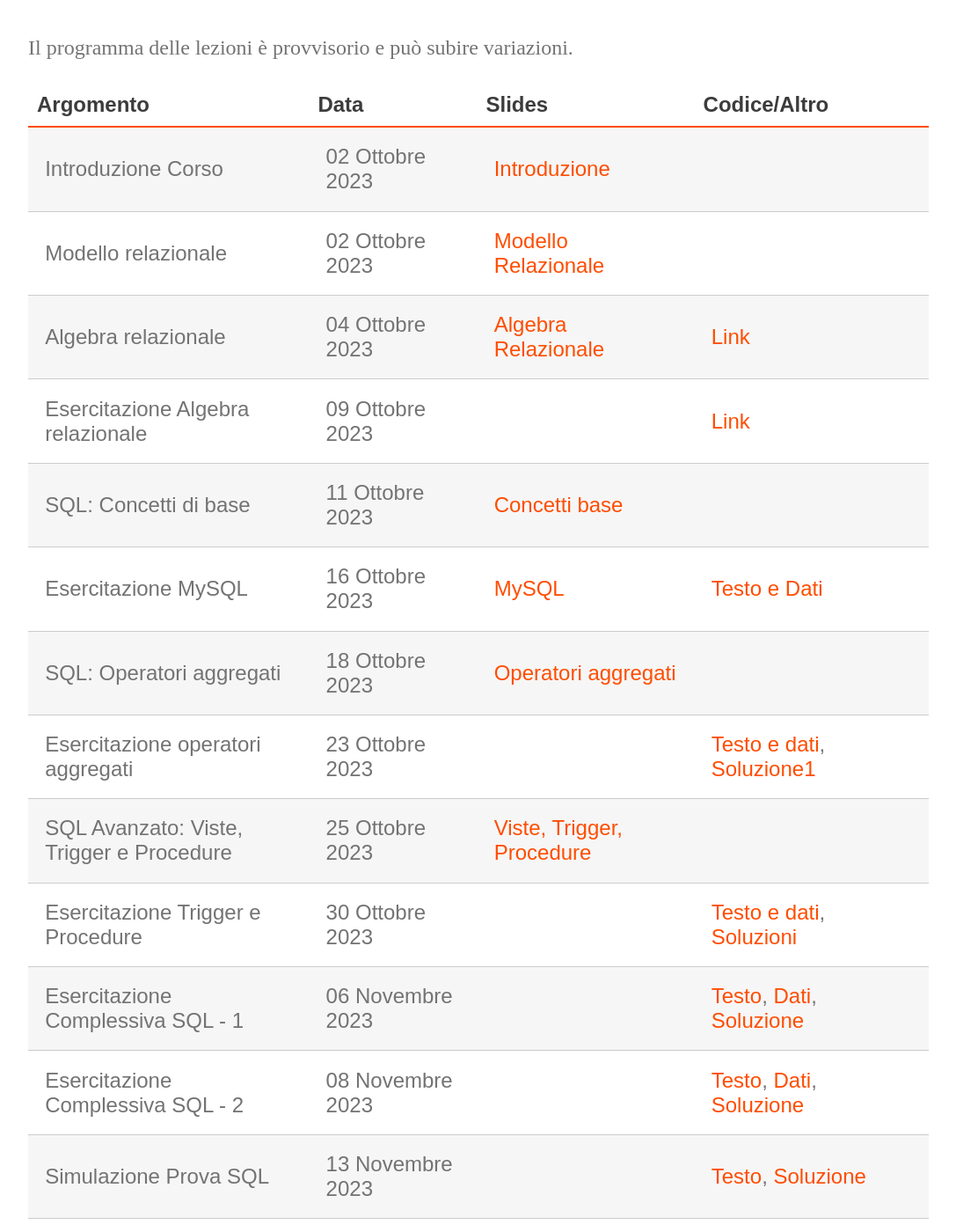
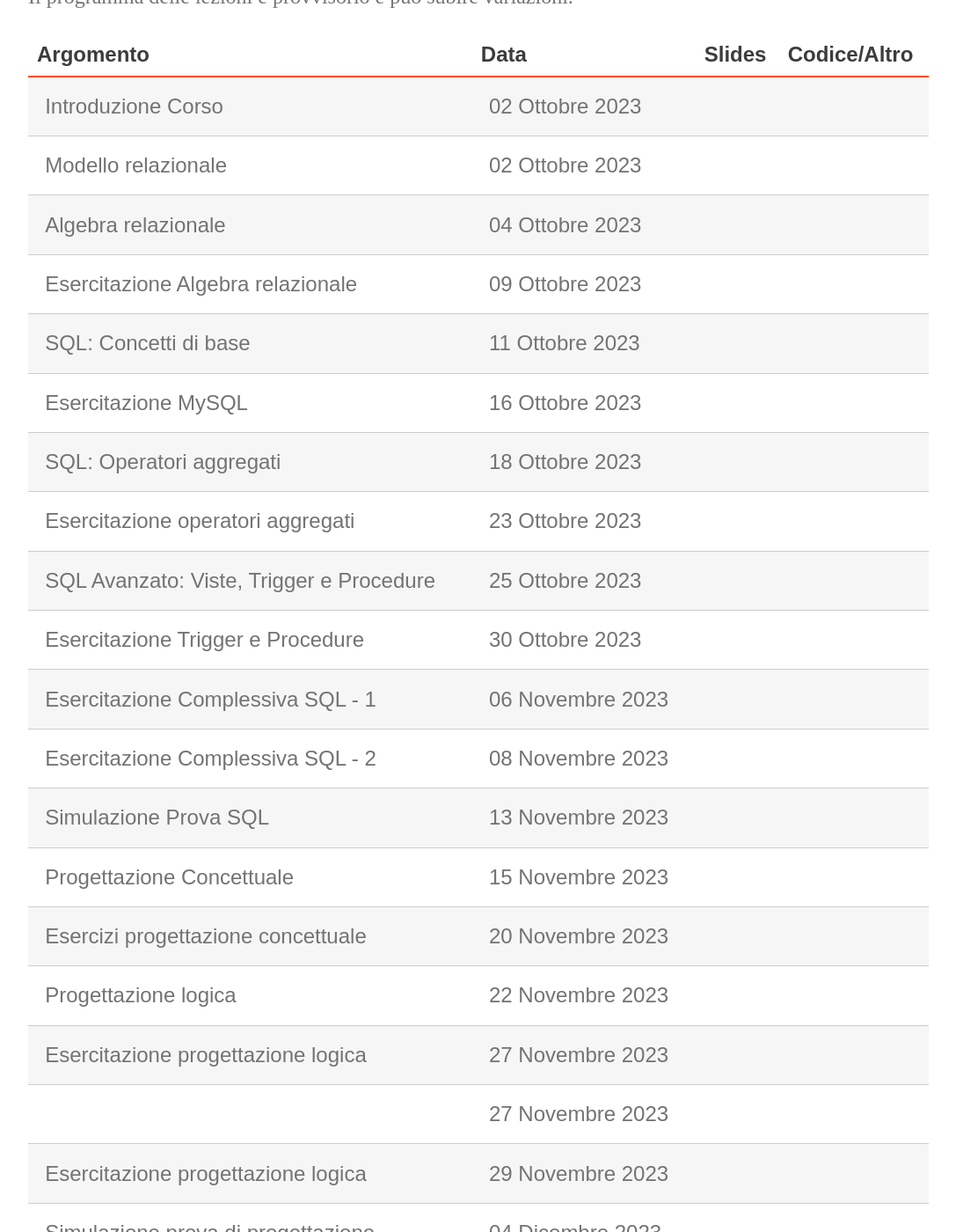
Before and after one commit to perceivelab/db-fo-24, a Jekyll site: the page built from index.md, in a window 1280 px wide and 1400 px high, scrolled down 789 px. Shown: the whole window at 88% size, without its empty margins (96-1183 px from the left). Built offline with Jekyll 4.4.1, drawn with Linux system fonts in a browser that asks for light colours; some of the changed text lies outside the part shown.

Commit message:
Sistemato orario, tolti link lezioni

```diff
--- a/index.md
+++ b/index.md
@@ -26,28 +24,28 @@ Il programma delle lezioni è provvisorio e può subire variazioni.
 
 | Argomento                                 | Data             | Slides                          | Codice/Altro      |
 |-------------------------------------------|------------------|-------------------------------  |-------------|
-| Introduzione Corso                        | 02 Ottobre 2023  | [Introduzione](https://drive.google.com/file/d/1KtSaHITI6GnDuYwRCe-DF-SoIapIVNci/view?usp=sharing)              |             |
-| Modello relazionale                       | 02 Ottobre 2023  | [Modello Relazionale](https://drive.google.com/file/d/15EaCh1d7VxnKTfylcErryjHwbERGk1Qo/view?usp=sharing)        |             |
-| Algebra relazionale                       | 04 Ottobre 2023  | [Algebra Relazionale](https://drive.google.com/file/d/1A-qmts9eQMoQPqdN6f6_j1QWPLIntvNc/view?usp=sharing)       |      [Link](https://drive.google.com/file/d/1xhLANQBfE-IPZenv5l__r-LpDB_vGVbi/view?usp=sharing)  |
-| Esercitazione Algebra relazionale         | 09 Ottobre 2023  |    |      [Link](https://drive.google.com/file/d/1jGRLpZON_ydNYmKO80tpAFVwFnf0xMPU/view?usp=drive_link)  |
-| SQL: Concetti di base                     | 11 Ottobre 2023  | [Concetti base](https://drive.google.com/file/d/1fG6gzViO1lCwVUnOTlMy4aAFP1ebPNXA/view?usp=sharing)                        |             |
-| Esercitazione MySQL                       | 16 Ottobre 2023  | [MySQL](https://drive.google.com/file/d/1Pqm2TqSfBQXboEPyh3y2eGgEH5mt-PA7/view?usp=share_link)                        |   [Testo e Dati](https://drive.google.com/file/d/1i7J1amDr4M01sJzI3dO-i5pdI1dERq1H/view?usp=share_link)          |
-| SQL: Operatori aggregati                  | 18 Ottobre 2023  | [Operatori aggregati](https://drive.google.com/file/d/1A4mCEehIwVzy1upPbaMFVsH7opPb6-3o/view?usp=sharing)                        |             |
-| Esercitazione operatori aggregati         | 23 Ottobre 2023  | | [Testo e dati](https://drive.google.com/file/d/1G4ahE5VfEiN24muC71vMFQ-5_-l-DOiC/view?usp=sharing), [Soluzione1](https://drive.google.com/file/d/1spNlz6uf3L99u0WcApaVwyBlIPntX-hm/view?usp=sharing)                        |          |
-| SQL Avanzato: Viste, Trigger e Procedure  | 25 Ottobre 2023  | [Viste, Trigger, Procedure](https://drive.google.com/file/d/1ozn-jZ9T1RyDab2dNy-xAMl50L3Jh-_p/view?usp=sharing)
-| Esercitazione  Trigger e Procedure        | 30 Ottobre 2023  | | [Testo e dati](https://drive.google.com/file/d/1ObvX1ge8y0DprSpLNIfv-BbeP2Fhrj-v/view?usp=sharing), [Soluzioni](https://drive.google.com/file/d/196iZq1glejybu-TEcTCswHY-MSgDI8o-/view?usp=sharing)                       |          |
-| Esercitazione  Complessiva SQL - 1        | 06 Novembre 2023 | | [Testo](https://drive.google.com/file/d/1Vojmmpwx2-9t_jbwWkKjqjVJo5rr1Fnf/view?usp=sharing), [Dati](https://drive.google.com/file/d/1h2KtBlItR-cOHQgV1PC1R31B9pLWum_K/view?usp=sharing), [Soluzione](https://drive.google.com/file/d/1ItkEegrrIM5Gz49Ez-mcWSxHH8kfjS9I/view?usp=sharing)                       |          |
-| Esercitazione  Complessiva SQL - 2        | 08 Novembre 2023 | | [Testo](https://drive.google.com/file/d/1WPOVOcOZfmL2bCSfOmE3OY0plZihMW4a/view?usp=sharing), [Dati](https://drive.google.com/file/d/1kL5wH4UwKUIlBE-qP2eeDdKiYSfla0zg/view?usp=sharing), [Soluzione](https://drive.google.com/file/d/1mWzBK8Ze0ExTDEkNfzd3d7Q6j5zTwVI9/view?usp=sharing)                       |          |
-| Simulazione Prova SQL                     | 13 Novembre 2023 | | [Testo](https://drive.google.com/file/d/1WwoIEp-ZXCdvkpyH_bOdL_NcqbSlScj3/view?usp=sharing), [Soluzione](https://drive.google.com/file/d/1RQFwUKqQqOzh9r09nkANdop1etKegJSS/view?usp=sharing) |
-| Progettazione Concettuale                 | 15 Novembre 2023 | [Progettazione Concettuale](https://drive.google.com/file/d/1T2qWYqu8RRHym9q3uZ5yKG5jCa4KesMx/view?usp=sharing) |  |
-| Esercizi progettazione concettuale        | 20 Novembre 2023 | [Testi esercizi](https://drive.google.com/file/d/1bumTEK2c8FPxLR13vt1b4YN0CYs2eGqG/view?usp=sharing) |  [Testo HMW](https://drive.google.com/file/d/1Zqa9cG7AU2IWQW-qrpkerJSD9imdf0Y9/view?usp=sharing)|
-| Progettazione logica                      | 22 Novembre 2023 | [Progettazione logica](https://drive.google.com/file/d/1EpZHqbGwYR_F4ZkJp-eD7WveW_3aOoeU/view?usp=sharing) | |
-| Esercitazione progettazione logica        | 27 Novembre 2023 | | [Testo1](https://drive.google.com/file/d/1QK_tr2etbt9YKdcQF2X5bS9tYZeZ_Siu/view?usp=sharing), [Soluzione1](https://drive.google.com/file/d/1xj8WvXiotBFhdqg26Pvjh9_fVahr4kpQ/view?usp=sharing) |
-|                                           | 27 Novembre 2023 | | [Testo2](https://drive.google.com/file/d/1rDVTvbkonUkjhh9WkvoY89yV-5_7dY9e/view?usp=sharing), [Soluzione2](https://drive.google.com/file/d/1gc-QkVkam_TYhIPCcYJZRGNXi7AO9X64/view?usp=sharing) |
-| Esercitazione progettazione logica        | 29 Novembre 2023 | | [Testo](https://drive.google.com/file/d/1J9mexl4fCIVR93trQCa3qXvpTJ8wZqru/view?usp=sharing), [Soluzione](https://drive.google.com/file/d/1Hzn0eQrJ4ur7ijeI7c1QDZ8xG0SrZ7yq/view?usp=sharing) |
-| Simulazione prova di progettazione        | 04 Dicembre 2023 | | [Testo](https://drive.google.com/file/d/1iI1n25r_GHPQzqKUQZtNYZrnV0JdoB15/view?usp=sharing), [Soluzione](https://drive.google.com/file/d/1K2atC5VFIMhi1tcf00qUGrVIDGg01ota/view?usp=sharing) |
-| Esecitazione progettazione logica         | 06 Dicembre 2023 | | [Testo](https://drive.google.com/file/d/1FxgOPBFh3eEDcDCXQEH9osvpgX-Ur4yd/view?usp=sharing), [Soluzione](https://drive.google.com/file/d/1ZusA9Ez7uIxkHEeSF-W_6OApwEnNth1c/view?usp=sharing) |
-| Esecitazione finale SQL                   | 13 Dicembre 2023 | | [Testo](https://drive.google.com/file/d/1lpLrrkaoQsGvxYY3WqWPZBjMwrovMOhX/view?usp=sharing), [Dati](https://drive.google.com/file/d/1dC_TwLnKpnBetiTC6StZD031chHjwUH1/view?usp=sharing), [Soluzione](https://drive.google.com/file/d/1mXuyo69WavNkJN2LiIrwZ3RuzKrXX-zY/view?usp=sharing) |
+| Introduzione Corso                        | 02 Ottobre 2023  |
+| Modello relazionale                       | 02 Ottobre 2023  |
+| Algebra relazionale                       | 04 Ottobre 2023  |
+| Esercitazione Algebra relazionale         | 09 Ottobre 2023  |
+| SQL: Concetti di base                     | 11 Ottobre 2023  |
+| Esercitazione MySQL                       | 16 Ottobre 2023  |
+| SQL: Operatori aggregati                  | 18 Ottobre 2023  |
+| Esercitazione operatori aggregati         | 23 Ottobre 2023  |
+| SQL Avanzato: Viste, Trigger e Procedure  | 25 Ottobre 2023  |
+| Esercitazione  Trigger e Procedure        | 30 Ottobre 2023  |
+| Esercitazione  Complessiva SQL - 1        | 06 Novembre 2023 |
+| Esercitazione  Complessiva SQL - 2        | 08 Novembre 2023 |
+| Simulazione Prova SQL                     | 13 Novembre 2023 |
+| Progettazione Concettuale                 | 15 Novembre 2023 |
+| Esercizi progettazione concettuale        | 20 Novembre 2023 |
+| Progettazione logica                      | 22 Novembre 2023 |
+| Esercitazione progettazione logica        | 27 Novembre 2023 |
+|                                           | 27 Novembre 2023 |
+| Esercitazione progettazione logica        | 29 Novembre 2023 |
+| Simulazione prova di progettazione        | 04 Dicembre 2023 |
+| Esecitazione progettazione logica         | 06 Dicembre 2023 |
+| Esecitazione finale SQL                   | 13 Dicembre 2023 |
 
 #### Esami
 
```
Also changed, not shown: other parts of index.md (+4 -6 lines).
